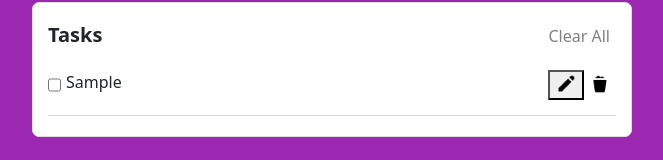
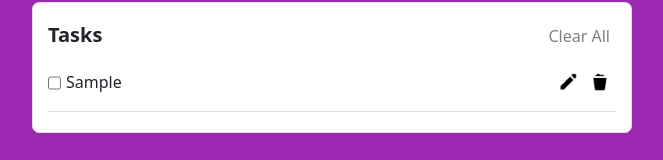
Before and after one commit to islamm771/Todo-List, a plain HTML site: page index.html in a window 1280 px wide. Both pictures are taken after typing "Sample" into the empty fields and a click on the button "Add". Shown: the part 244-404 px from the top of the page, without its empty margins (308-971 px from the left). Drawn offline with Linux system fonts and the light colour scheme.

Commit message:
Update style.css

```diff
--- a/css/style.css
+++ b/css/style.css
@@ -81,7 +81,7 @@ body{
     flex: 1;
     text-align: right;
 }
-.list ul li span .delete{
+.list ul li span .edit , .list ul li span .delete{
     border: none;
     outline: none;
     background-color: transparent;
```
